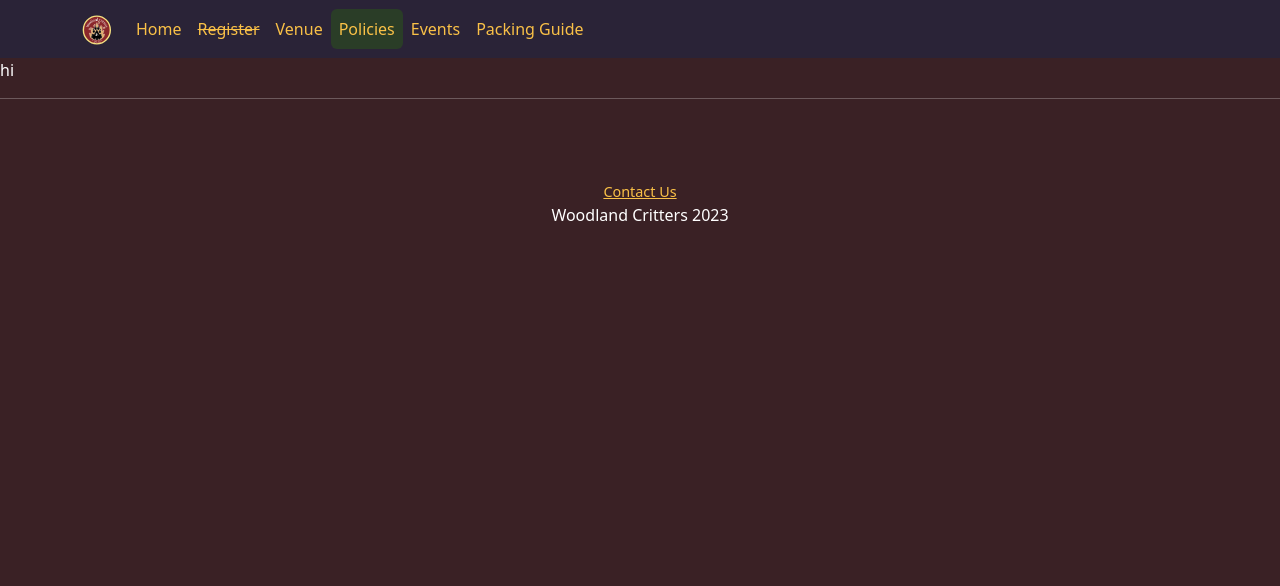
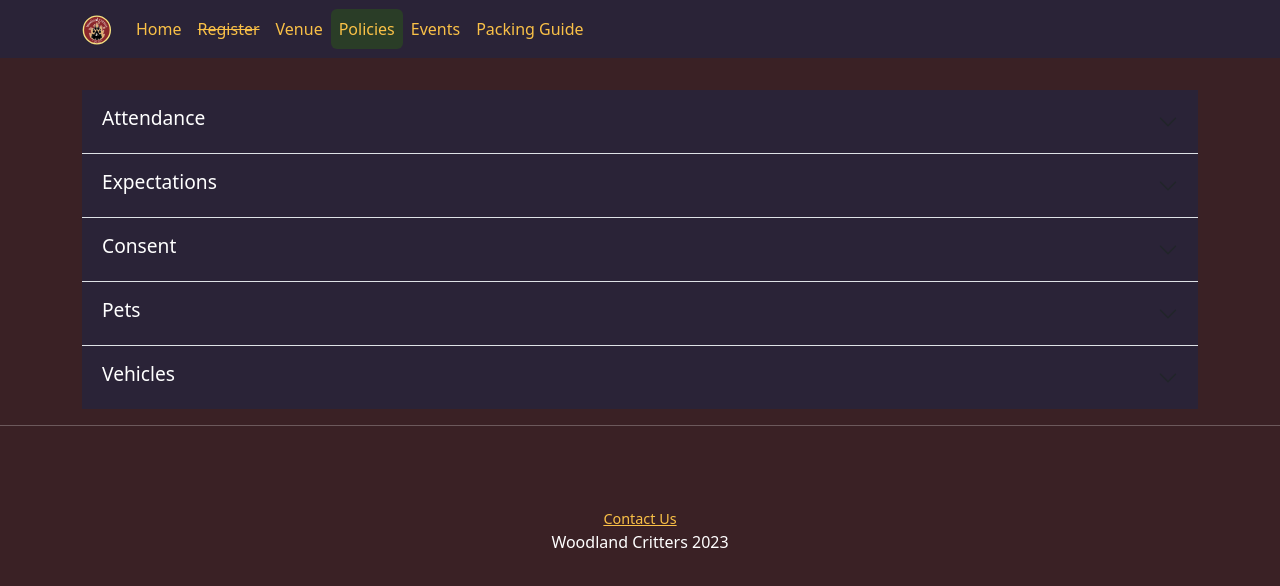
Before and after one commit to dooks/wc-app, a React (Create React App) app: page /wc-app/policies in a window 1280 px wide. Shown: the top 586 px of the page. Built offline with nearby package versions, Linux system fonts and the light colour scheme.

Commit message:
Update policies page

```diff
--- a/src/PackingGuide/categories.json
+++ b/src/PackingGuide/categories.json
@@ -5,7 +5,7 @@
       "Food",
       "Water Bottle",
       "Clothes",
-      "Jacket",
+      "Jacket/Outerwear",
       "Hiking boots (or other outdoor shoes)",
       "Tent",
       "Sleeping Bag",
@@ -26,7 +26,6 @@
     "items": [
       "Sleeping Pad",
       "Pillows",
-      "Cooler",
       "Blankets",
       "Towel",
       "Mallot",
@@ -36,12 +35,11 @@
   },
 
   {
-    "name": "Clothing",
+    "name": "Wearables",
     "items": [
       "Fursuit!",
+      "Thermals",
       "Hat with wide brim",
-      "Shorts",
-      "Long underwear",
       "Kigus",
       "Sunglasses"
     ]
@@ -51,16 +49,16 @@
     "name": "Food and Drink",
     "items": [
       "Potable water",
-      "Paper towels",
+      "Cooler",
       "Ice",
       "Alcohol",
       "Coffee",
       "Soda",
-      "Snacks",
+      "Snacks/Trail Mix",
       "Camp Stove/Grill",
       "Tongs",
       "Cups",
-      "Trail mix",
+      "Paper towels",
       "Aluminum foil",
       "Ziploc Bags",
       "Spatula",
--- /dev/null
+++ b/src/Policies/Policies.json
@@ -0,0 +1,53 @@
+[
+  {
+    "header": "Attendance",
+    "description": "To alleviate our attendance cap and protect our community, new people must be referred by existing attendees. Each person will be considered on a case-by-case basis."
+  },
+
+  {
+    "header": "Expectations",
+    "description": "Attendees must:",
+    "items": [
+      "Be over the age of 21.",
+      "Be prepared to camp outdoors, with temperatures as low as 30°F at night.",
+      "Be vaccinated against COVID-19.",
+      "Contact Woodland Critters staff members about ANY problems.",
+      "Maintain the property during the event.",
+      "Follow our Consent policy.",
+      "Follow our Pet policy.",
+      "Be prepared to follow evacuation procedures in the event of an emergency."
+    ]
+  },
+
+  {
+    "header": "Consent",
+    "description": "Consent is the voluntary and enthusiastic agreement to participate in a specific activity, given freely without coercion or pressure, and a clear understanding of the activity and its potential consequences.",
+    "items": [
+      "Individuals must be proactive about offering or asking for consent.",
+      "Individuals have the right to change their mind and withdraw consent at any time.",
+      "Individuals must report violations of consent to staff members, so appropriate action may be taken.",
+      "Individuals who violate this consent policy may be asked to leave the event."
+    ]
+  },
+
+  {
+    "header": "Pets",
+    "description": "Woodland Critters, being a private event, would like to provide the privilege of giving pets the freedom not afforded in other public venues. However, there are still ground rules that must be followed:",
+    "items": [
+      "Leashes are not required, but pets proving to be difficult or disturbing others will be forced to wear one.",
+      "Unsupervised pets must be actively restrained.",
+      "Clean up after your pet",
+      "Pets will be given temporary bans on a case-by-case basis."
+    ]
+  },
+
+  {
+    "header": "Vehicles",
+    "description": "",
+    "items": [
+      "Camper vans or similar vehicles will be allowed.",
+      "Vehicles requiring easier access will be considered on a case-by-case basis",
+      "RVs/Trailers are heavily discouraged, and will be considered on a case-by-case basis."
+    ]
+  }
+]
--- a/src/Policies/Policies.jsx
+++ b/src/Policies/Policies.jsx
@@ -1,9 +1,33 @@
 import * as React from "react";
+import { Accordion } from "react-bootstrap";
 
-const Policies = (props) => {
-  return <>
-    hi
-  </>
+import policies from "./Policies.json";
+import styles from "./Policies.module.css";
+
+const Policies = () => {
+  return <div className="heroContainer">
+    <div className="container">
+      <Accordion defaultActiveKey={["0"]} flush alwaysOpen>
+        {policies.map((policy, i) =>
+          <Accordion.Item className={styles.wcAccordion} key={i} eventKey={i}>
+            <Accordion.Header>
+              <h3 className={styles.header}>{policy.header}</h3>
+            </Accordion.Header>
+
+            <Accordion.Body>
+              <span>{policy.description}</span>
+
+              {policy.items && <ul>
+                {policy.items.map((item, i) =>
+                  <li key={i}>{item}</li>
+                )}
+              </ul>}
+            </Accordion.Body>
+          </Accordion.Item>
+        )}
+      </Accordion>
+    </div>
+  </div>;
 };
 
 export default Policies;
--- /dev/null
+++ b/src/Policies/Policies.module.css
@@ -0,0 +1,8 @@
+.header {
+  font-size: 1.2em;
+}
+
+.wcAccordion, .wcAccordion button {
+  background-color: #2a2337 !important;
+  color: white !important;
+}
--- /dev/null
+++ b/src/Policies/index.js
@@ -0,0 +1 @@
+export { default } from "./Policies.jsx";
--- a/src/Policies/index.jsx
+++ /dev/null
@@ -1 +0,0 @@
-export { default } from "./Policies";
--- a/src/Venue/Venue.json
+++ b/src/Venue/Venue.json
@@ -22,9 +22,9 @@
   {
     "header": "What is the environment like?",
     "items": [
-      "Wildlife that can be spotted in the surrounding area include black bears, mountain lions, coyotes, and several species of birds, including the northern goshawk and the white-headed woodpecker. Note that all of these animals will be deterred from the property due to noise.",
+      "Wildlife that can be spotted in the surrounding area include black bears and coyotes. Note that these animals have been conditioned to avoid the property, especially when there's noise.",
       "Attendees can expect to see a range of wildflowers, including lupines, Indian paintbrush, and wild iris.",
-      "Mosquitoes, wasps, and ticks are also present in the area during this time of year, so we recommend bringing insect repellent to avoid bites."
+      "Mosquitoes, wasps, and ticks are also present in the area during this time of year, so we highly recommend bringing insect repellent to avoid bites."
     ]
   },
 
```
